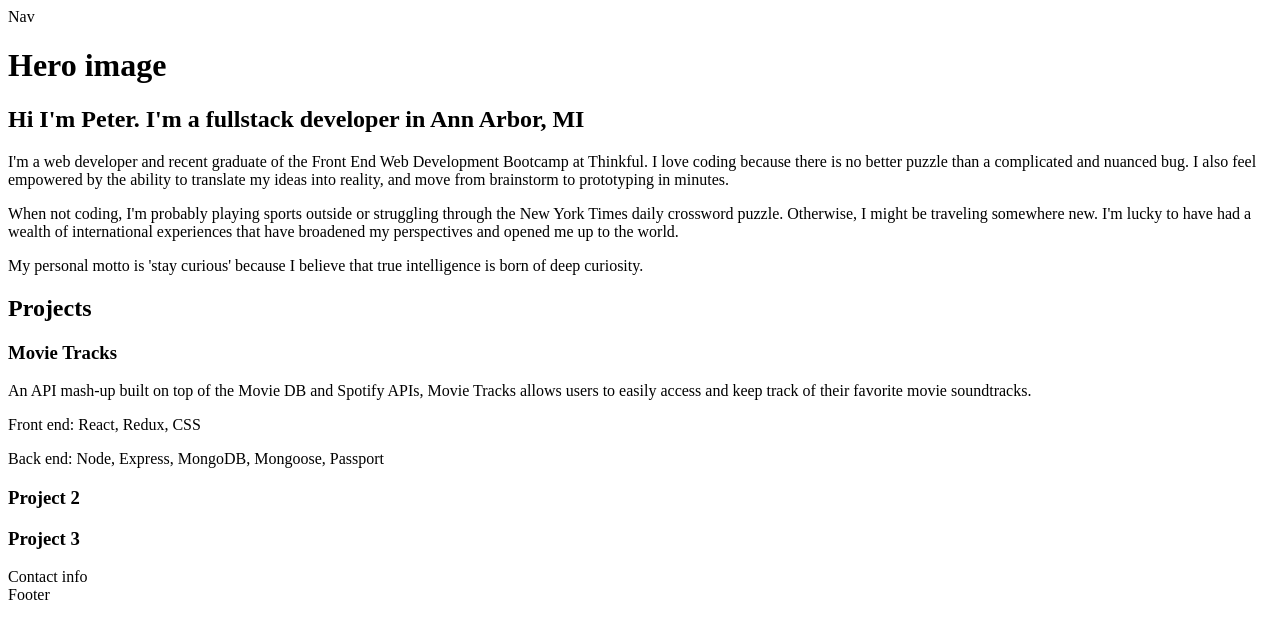
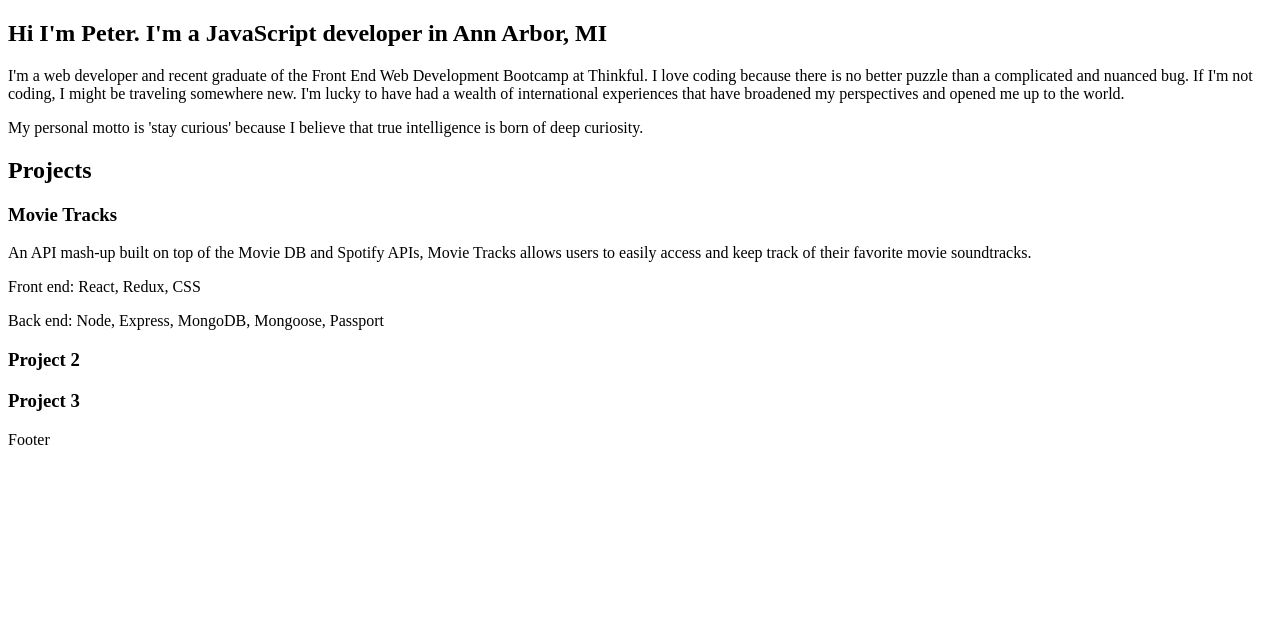
Before and after one commit to pszujewski/portfolio, a plain HTML site: page index.html in a window 1280 px wide. Drawn offline with Linux system fonts and the light colour scheme.

Commit message:
Updated portfolio

```diff
--- a/index.html
+++ b/index.html
@@ -8,25 +8,22 @@
     <meta name="viewport" content="width=device-width, initial-scale=1">
   </head>
   <body>
-   <nav role="navigation">Nav</nav>
+   <!--<nav role="navigation">Nav</nav>-->
     <main role="main">
-        <header role="banner">
-            <h1>Hero image</h1>
-            <h2>Hi I'm Peter. I'm a fullstack developer in Ann Arbor, MI</h2>
-        </header>
+        <section class='home' role="banner">
+            <h2>Hi I'm Peter. I'm a JavaScript developer in Ann Arbor, MI</h2>
+        </section>
 
-        <section role='introduction'>
+        <section class='about-me' role='about-me'>
+          <div class="item-photo-container">
+            <!--<img>-->
+          </div>
+          <div class="item-content-container">
             <p>
               I'm a web developer and recent graduate of the Front End Web
               Development Bootcamp at Thinkful. I love coding because there
               is no better puzzle than a complicated and nuanced bug.
-              I also feel empowered by the ability to translate my ideas
-              into reality, and move from brainstorm to prototyping in minutes.
-            </p>
-            <p>
-              When not coding, I'm probably playing sports outside or
-              struggling through the New York Times daily crossword puzzle.
-              Otherwise, I might be traveling somewhere new. I'm lucky to have
+              If I'm not coding, I might be traveling somewhere new. I'm lucky to have
               had a wealth of international experiences that have broadened
               my perspectives and opened me up to the world.
             </p>
@@ -34,9 +31,10 @@
               My personal motto is 'stay curious' because I believe that true
               intelligence is born of deep curiosity.
             </p>
+          </div>
         </section>
 
-        <section role='projects-section'>
+        <section role='projects'>
 
           <h2>Projects</h2>
 
@@ -61,10 +59,7 @@
 
         </section>
 
-        <section role='contact-info'>
-            Contact info
-        </section>
+       <footer role="contact">Footer</footer>
     </main>
-    <footer role="content-info">Footer</footer>
   </body>
 </html>
```
Also changed, not shown: main.css (added), script.js (added).
